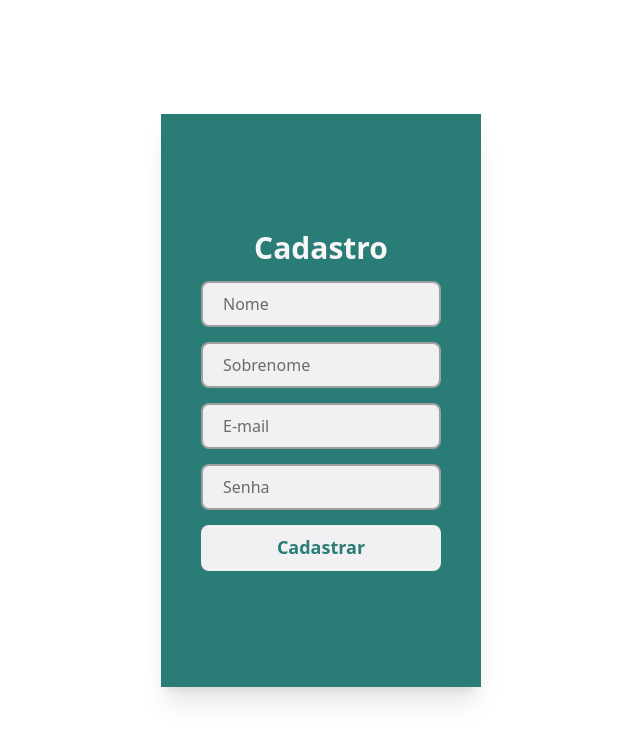
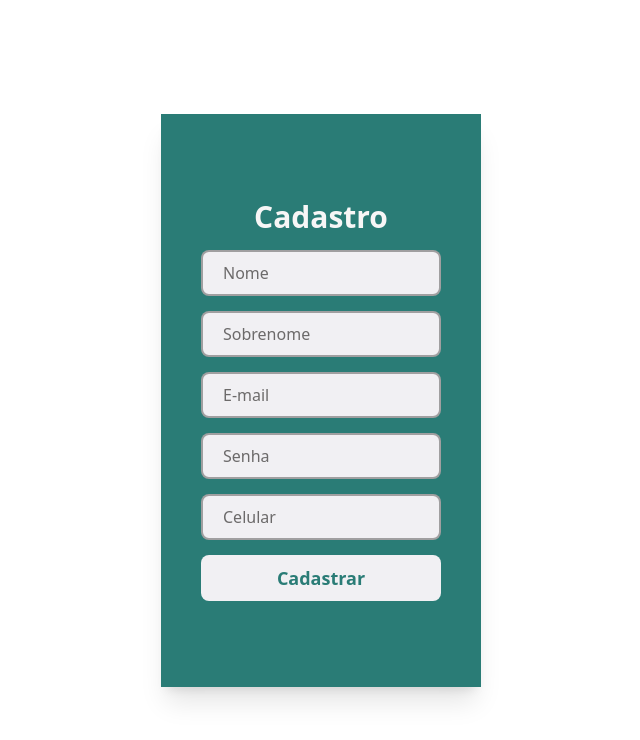
Before and after one commit to maycon-mdrs/divide.ai, a React (Vite) app: page /register in a window 1280 px wide. Shown: the top 740 px of the page, without its empty margins (319-959 px from the left). Built offline with nearby package versions, Linux system fonts and the light colour scheme.

Commit message:
integração do cadastro

```diff
--- a/src/components/form/SignUpForm.tsx
+++ b/src/components/form/SignUpForm.tsx
@@ -11,6 +11,7 @@ interface FormData {
   lastName: string;
   email: string;
   password: string;
+  phone_number: string;
 }
 
 const SignUpForm: React.FC<RegisterProps> = (props) => {
@@ -21,6 +22,7 @@ const SignUpForm: React.FC<RegisterProps> = (props) => {
     lastName: "",
     email: "",
     password: "",
+    phone_number: "",
   });
 
   const handleChange = (e: React.ChangeEvent<HTMLInputElement>) => {
@@ -35,16 +37,17 @@ const SignUpForm: React.FC<RegisterProps> = (props) => {
     e.preventDefault();
 
     const newFormData = {
-      name: formData.name + " " + formData.lastName,
       email: formData.email,
+      firstName: formData.name,
+      lastName: formData.lastName,
       password: formData.password,
-      role: "USER",
+      phoneNumber: formData.phone_number,
     };
 
-    console.log(newFormData);
+
 
     try {
-      const response = await fetch("/api/users/register", {
+      const response = await fetch("http://localhost:8080/users/register", {
         method: "POST",
         headers: {
           "Content-Type": "application/json",
@@ -57,7 +60,7 @@ const SignUpForm: React.FC<RegisterProps> = (props) => {
       }
 
       console.log("User registered successfully");
-      navigate("/home");
+      navigate("/");
     } catch (error) {
       console.error("There was an error registering the user!", error);
     }
@@ -101,6 +104,13 @@ const SignUpForm: React.FC<RegisterProps> = (props) => {
           onChange={handleChange}
         />
         <input
+          type="text"
+          name="phone_number"
+          className="w-9/12 h-[46px] mx-[auto] mb-[15px] px-[20px] bg-[#F1F0F3] text-[#6C6A6A] font-regular border-solid border-2 border-[#6C6A6A]/[.6] hover:border-[#6C6A6A] focus:border-[#6C6A6A] outline-none rounded-lg placeholder:text-[#6C6A6A] placeholder:font-regular max-md:mx-[25px] max-lg:w-8/12 max-lg:bg-[#fff]"
+          placeholder="Celular"
+          onChange={handleChange}
+        />
+        <input
           type="submit"
           value="Cadastrar"
           className="w-9/12 h-[46px] mx-[auto] cursor-pointer	 bg-[#F1F0F3] text-[#2A7C76] text-[18px] font-semibold rounded-lg max-md:mx-[30px] max-lg:w-8/12 max-lg:bg-[#2A7C76] max-lg:text-[#fff]"
```
